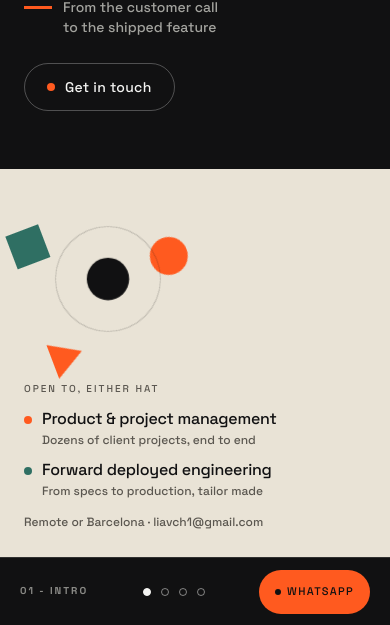
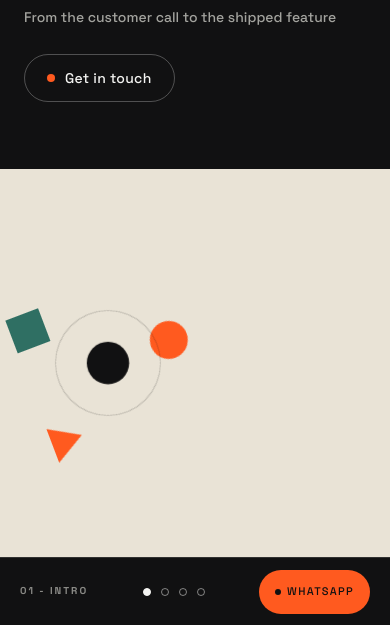
Before and after one commit to Liav-Chanoch/portfolio, a website: page index.html in a window 390 px wide. Shown: the part 219-844 px from the top of the page. Drawn offline with Linux system fonts and the light colour scheme.

Commit message:
content: drop intro subtitle rule-dash and mobile two-hat block
- Removed the small orange rule bar before the intro subtitle (desktop
  and mobile) — flagged as reading like a generic AI-template accent.
  Subtitle now stands alone; cleaned up the now-dead .rule CSS scoped
  to .positioning/.m-positioning (the slideover's own .rule usage is
  untouched, different element).
- Removed the "Open to, either hat" two-role block from the mobile
  intro's bone band entirely, along with its now-unused CSS. The orbit
  now centers alone in that band.

```diff
--- a/index.html
+++ b/index.html
@@ -158,7 +158,6 @@ a { color: inherit; }
   margin-top: 30px;
   animation-delay: .18s;
 }
-.positioning .rule { width: 36px; height: 4px; background: var(--signal); display: inline-block; flex-shrink: 0; }
 .p1-cta { margin-top: 28px; animation-delay: .24s; }
 
 .btn-outline {
@@ -703,7 +702,6 @@ a { color: inherit; }
   }
   .m-headline { font-size: 52px; font-weight: 700; line-height: .96; letter-spacing: -.035em; margin: 16px 0 0; }
   .m-positioning { margin-top: 24px; display: flex; align-items: flex-start; gap: 11px; font-size: 14px; line-height: 1.4; color: #a3a39e; text-wrap: balance; }
-  .m-positioning .rule { width: 28px; height: 3px; background: #ff5a1f; margin-top: 8px; flex: none; }
   .m-cta { margin-top: 26px; }
   .m-cta .btn-outline { height: 48px; padding: 0 22px; font-size: 14px; }
 
@@ -714,14 +712,6 @@ a { color: inherit; }
   .m-o-tri { position: absolute; bottom: 3px; right: 8px; width: 0; height: 0; border-left: 18px solid transparent; border-right: 18px solid transparent; border-bottom: 31px solid #ff5a1f; }
   .m-orbit-hair { position: absolute; inset: 31px; border: 1px solid rgba(17,17,18,.2); border-radius: 50%; animation: spinrev 40s linear infinite; }
   .m-orbit-core { position: absolute; inset: 63px; background: #111112; border-radius: 50%; animation: breathe 4.5s ease-in-out infinite; }
-
-  .m-hats-label { font-size: 10px; letter-spacing: .2em; text-transform: uppercase; color: #5b5750; }
-  .m-hats-rows { display: flex; flex-direction: column; gap: 9px; margin-top: 11px; }
-  .m-hat-row { display: grid; grid-template-columns: 8px 1fr; gap: 10px; align-items: baseline; }
-  .m-hat-dot { width: 8px; height: 8px; border-radius: 50%; }
-  .m-hat-title { font-size: 16px; line-height: 1.25; letter-spacing: -.015em; }
-  .m-hat-desc { font-size: 12px; color: #5b5750; margin-top: 2px; }
-  .m-hats-contact { font-size: 12px; line-height: 1.5; color: #5b5750; margin-top: 11px; }
 
   /* — 02 projects — */
   .p2-title { flex-direction: column; align-items: flex-start; gap: 0; font-size: 30px; }
@@ -844,7 +834,7 @@ a { color: inherit; }
       <div>
         <p class="eyebrow fade-up">Liav Chanoch</p>
         <h1 class="headline fade-up">I scope it.<br>I build it.</h1>
-        <p class="positioning fade-up"><span class="rule" aria-hidden="true"></span>From the customer call to the shipped feature</p>
+        <p class="positioning fade-up">From the customer call to the shipped feature</p>
         <div class="p1-cta fade-up">
           <button class="btn-outline js-goto-contact"><span class="pulse-dot" aria-hidden="true"></span>Get in touch</button>
         </div>
@@ -864,7 +854,7 @@ a { color: inherit; }
       <div class="m-intro-ink">
         <p class="eyebrow">Liav Chanoch</p>
         <h1 class="m-headline">I scope it.<br>I build it.</h1>
-        <p class="m-positioning"><span class="rule" aria-hidden="true"></span>From the customer call to the shipped feature</p>
+        <p class="m-positioning">From the customer call to the shipped feature</p>
         <div class="m-cta">
           <button class="btn-outline js-goto-contact"><span class="pulse-dot" aria-hidden="true"></span>Get in touch</button>
         </div>
@@ -878,26 +868,6 @@ a { color: inherit; }
           </div>
           <div class="m-orbit-hair"></div>
           <div class="m-orbit-core"></div>
-        </div>
-        <div class="m-hats">
-          <p class="m-hats-label">Open to, either hat</p>
-          <div class="m-hats-rows">
-            <div class="m-hat-row">
-              <span class="m-hat-dot" style="background:#ff5a1f" aria-hidden="true"></span>
-              <div>
-                <div class="m-hat-title">Product &amp; project management</div>
-                <div class="m-hat-desc">Dozens of client projects, end to end</div>
-              </div>
-            </div>
-            <div class="m-hat-row">
-              <span class="m-hat-dot" style="background:#2f6f63" aria-hidden="true"></span>
-              <div>
-                <div class="m-hat-title">Forward deployed engineering</div>
-                <div class="m-hat-desc">From specs to production, tailor made</div>
-              </div>
-            </div>
-          </div>
-          <p class="m-hats-contact">Remote or Barcelona · liavch1@gmail.com</p>
         </div>
       </div>
     </div>
```
